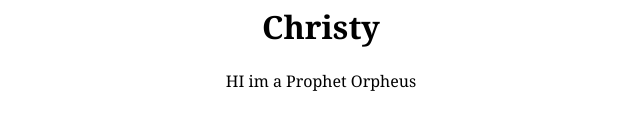
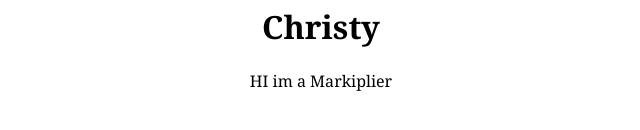
Before and after one commit to Markimoo123/Markimoo123.github.io, a plain HTML site: page index.html in a window 1280 px wide. Shown: the part 254-384 px from the top of the page, 319-959 px from the left. Drawn offline with Linux system fonts and the light colour scheme.

Commit message:
Create personal website

```diff
--- a/index.html
+++ b/index.html
@@ -8,7 +8,7 @@
     <body>
         <img src="https://s-media-cache-ak0.pinimg.com/736x/d2/e3/e9/d2e3e9a91a788f495709f3edcdf66ae1.jpg">
         <h1>Christy</h1>
-<p>HI im a Prophet Orpheus</p>
+<p>HI im a Markiplier</p>
 
 
 
```
